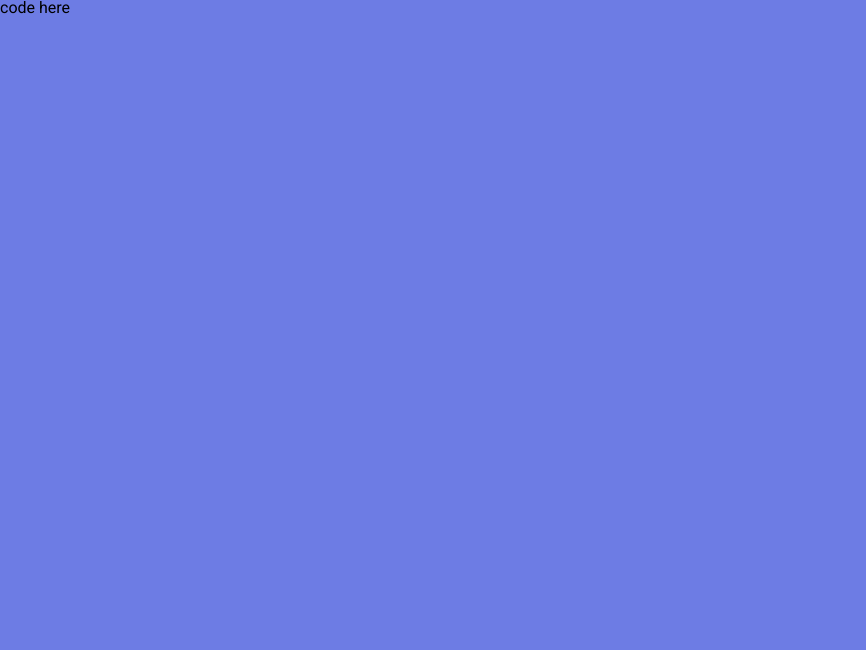
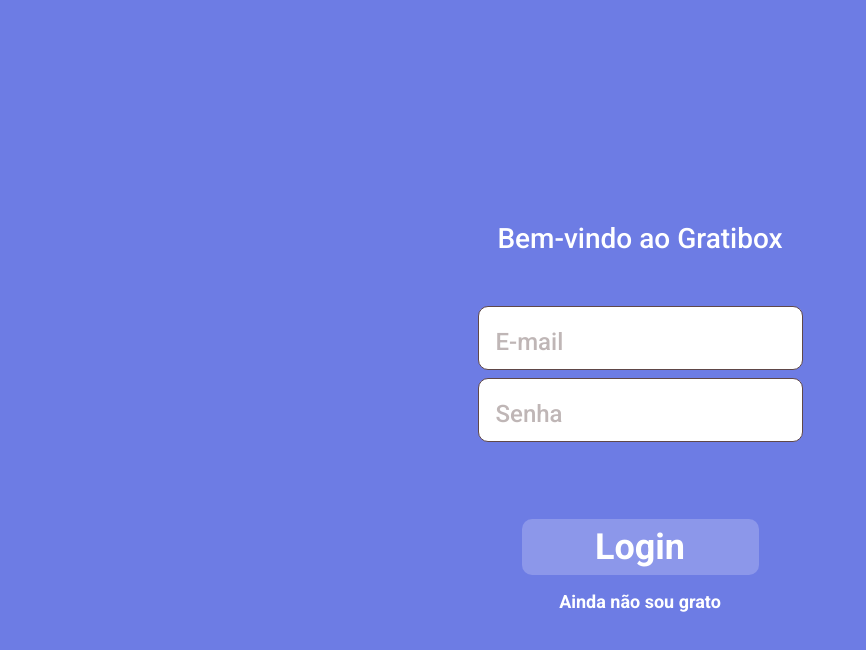
Before and after one commit to andrezzasouza/GratiBox_Front-end, a React (Create React App) app: page /login in a window 1280 px wide. Shown: the top 650 px of the page, without its empty margins (0-866 px from the left). Built offline with nearby package versions, Linux system fonts and the light colour scheme.

Commit message:
Configure login

```diff
--- a/src/assets/misc/StatusMessages.js
+++ b/src/assets/misc/StatusMessages.js
@@ -25,4 +25,26 @@
   return serverMessage;
 };
 
-export { signUpErr, matchPasswords };
+const loginErr = (err) => {
+  // prepare for login
+  const { status } = err.response;
+  const { message } = err.response.data;
+  let serverMessage = '';
+  let displayMessage = '';
+
+  if (status === 400) {
+    if (message.includes('email')) {
+      displayMessage =
+        'E-mail inválido. Por favor, verifique e tente novamente';
+    } else if (message.includes('password')) {
+      displayMessage = 'A senha deve ter pelo menos 6 caracteres.';
+    }
+    serverMessage = displayMessage;
+  }
+  if (status === 404 || status === 500) {
+    serverMessage = message;
+  }
+  return serverMessage;
+};
+
+export { signUpErr, matchPasswords, loginErr };
--- a/src/pages/Login.js
+++ b/src/pages/Login.js
@@ -1,3 +1,118 @@
+import { useEffect, useState } from 'react';
+import { Link, useNavigate } from 'react-router-dom';
+import Loader from 'react-loader-spinner';
+
+import { login } from '../services/api';
+import { loginErr } from '../assets/misc/StatusMessages';
+import {
+  EnterHolder,
+  SuccessHeading,
+  EnterInput,
+  StatusMessage,
+  EnterButton,
+  TransparentButton
+} from '../assets/styles/EnterStyle';
+import Welcome from '../components/Welcome';
+import lotus from '../assets/images/lotus.gif';
+
 export default function Login() {
-  return <>code here</>;
+  const navigate = useNavigate();
+  const [email, setEmail] = useState('');
+  const [password, setPassword] = useState('');
+  const [enabled, setEnabled] = useState(true);
+  const [message, setMessage] = useState('');
+  const [hide, setHide] = useState(false);
+
+  useEffect(() => {
+    if (localStorage.getItem('userData')) {
+      navigate('/home');
+    }
+  }, []);
+
+  function alterMsg(msg) {
+    setMessage(msg);
+    setTimeout(() => setMessage(''), 6000);
+  }
+
+  function enterApp(e) {
+    e.preventDefault();
+    setEnabled(false);
+    setMessage('');
+
+    const body = {
+      email,
+      password
+    };
+
+    login(body)
+      .then(() => {
+        setHide(true);
+        setEmail('');
+        setPassword('');
+        // check if user already has a signature before redirecting to plans or details
+        setTimeout(() => navigate('/plans'), 5000);
+      })
+      .catch((err) => {
+        alterMsg(loginErr(err));
+        setEnabled(true);
+      });
+  }
+
+  return (
+    <EnterHolder>
+      {hide ? (
+        <>
+          <img
+            src={lotus}
+            alt="Imagem de uma pessoa com uma flor de lotus atrás"
+          />
+          <SuccessHeading>Bem-vindo de volta!</SuccessHeading>
+          <StatusMessage>
+            Pare um momento e reflita. Pelo que você está grato hoje?
+          </StatusMessage>
+        </>
+      ) : (
+        <>
+          <Welcome />
+          <form onSubmit={enterApp}>
+            <EnterInput
+              placeholder="E-mail"
+              type="email"
+              value={email}
+              onChange={(e) => setEmail(e.target.value?.toLowerCase())}
+              clickable={enabled}
+              disabled={!enabled}
+              required
+            />
+            <EnterInput
+              placeholder="Senha"
+              type="password"
+              value={password}
+              onChange={(e) => setPassword(e.target.value)}
+              clickable={enabled}
+              disabled={!enabled}
+              required
+            />
+            <StatusMessage>{message}</StatusMessage>
+            <EnterButton type="submit">
+              {enabled ? (
+                'Login'
+              ) : (
+                <Loader
+                  type="ThreeDots"
+                  color="white"
+                  height={50}
+                  width={100}
+                  timeout={4000}
+                />
+              )}
+            </EnterButton>
+          </form>
+          <Link to={enabled ? '/sign-up' : '/login'}>
+            <TransparentButton>Ainda não sou grato</TransparentButton>
+          </Link>
+        </>
+      )}
+    </EnterHolder>
+  );
 }
--- a/src/pages/SignUp.js
+++ b/src/pages/SignUp.js
@@ -72,7 +72,10 @@
     <EnterHolder>
       {hide ? (
         <>
-          <img src={lotus} alt="Imagem de uma flor de lotus" />
+          <img
+            src={lotus}
+            alt="Imagem de uma pessoa com uma flor de lotus atrás"
+          />
           <SuccessHeading>Conta criada com sucesso!</SuccessHeading>
           <StatusMessage>
             Sua jornada de gratidão vai começar! Estamos te redirecionando para
--- a/src/services/api.js
+++ b/src/services/api.js
@@ -1,6 +1,6 @@
-import axios from "axios";
+import axios from 'axios';
 
-const API_URL = "http://localhost:4000";
+const API_URL = 'http://localhost:4000';
 
 // const createHeaders = (token) => ({
 //   headers: {
@@ -9,5 +9,6 @@
 // });
 
 const signUp = (body) => axios.post(`${API_URL}/sign-up`, body);
+const login = (body) => axios.post(`${API_URL}/login`, body);
 
-export { signUp };
+export { signUp, login };
```
